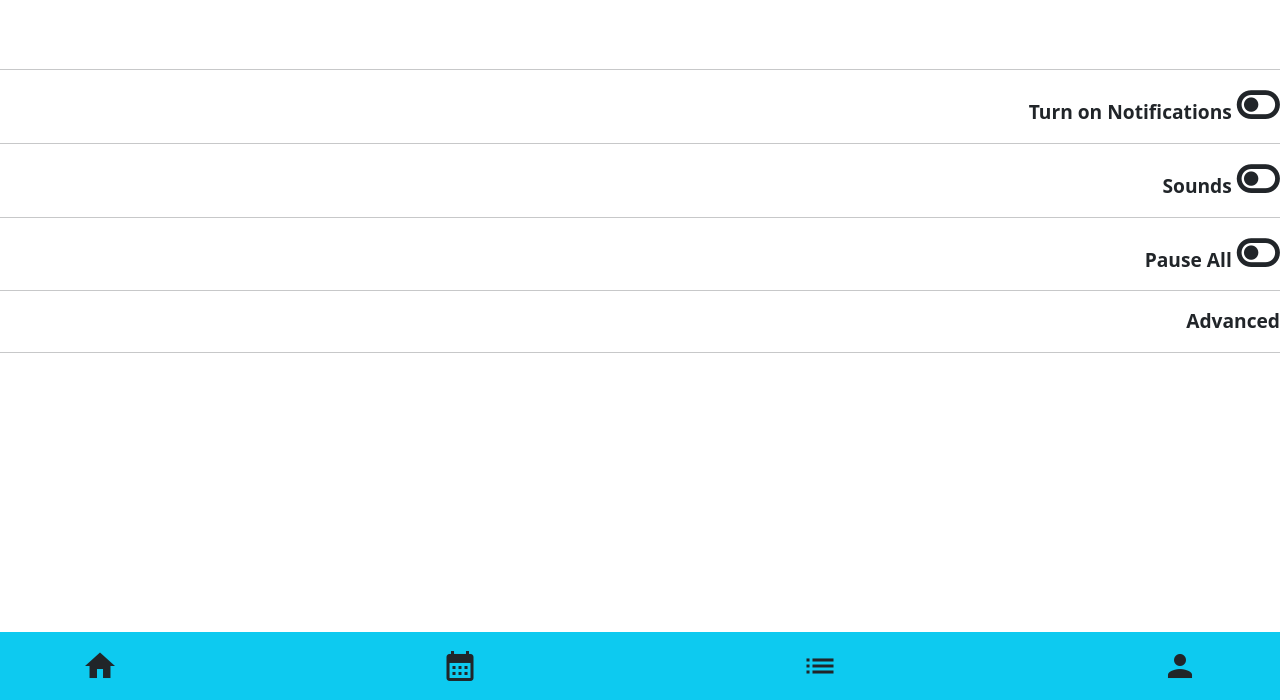
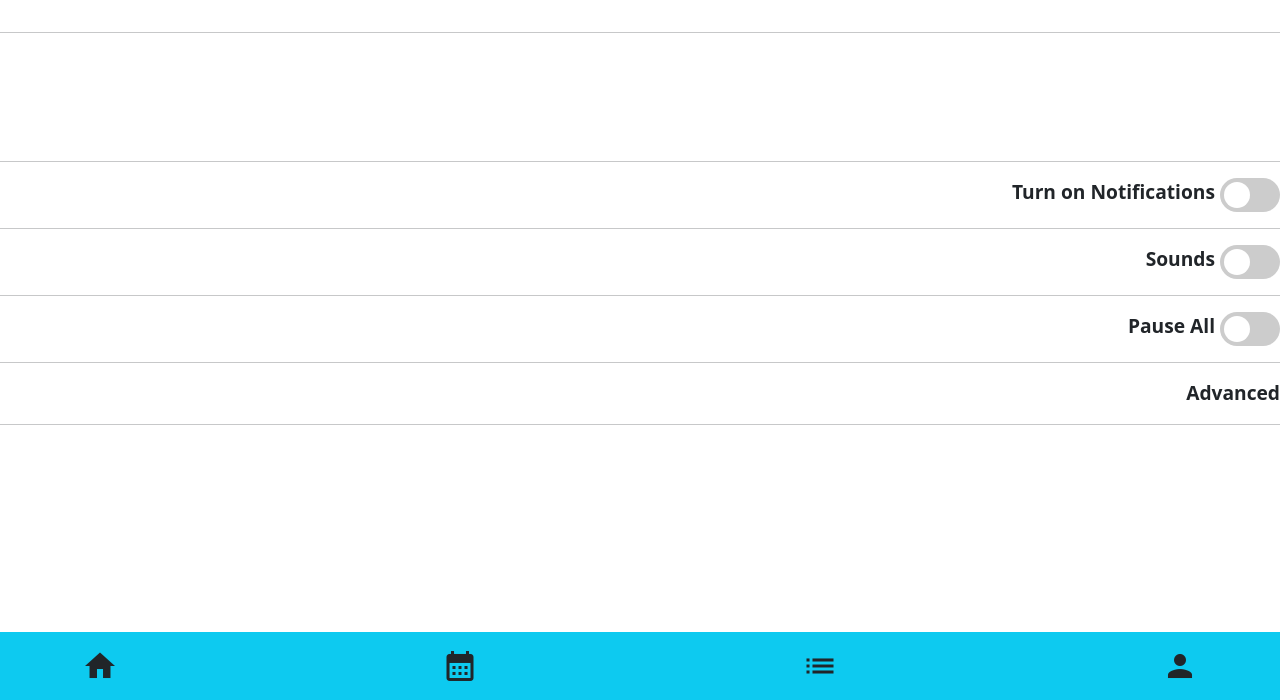
Before and after one commit to NicRodri/1800_202230_bby22, a plain HTML site: page html/Notifications/Settings2.html in a window 1280 px wide. Shown: the part 100-800 px from the top of the page. Drawn offline with nearby package versions, Linux system fonts and the light colour scheme; no server answers.

Commit message:
notifications4

```diff
--- a/html/Notifications/Settings2.html
+++ b/html/Notifications/Settings2.html
@@ -41,11 +41,77 @@
 
     <style>
         p{text-align: right;}
+
+
+        /* The switch - the box around the slider */
+.switch {
+  position: relative;
+  display: inline-block;
+  width: 60px;
+  height: 34px;
+}
+
+/* Hide default HTML checkbox */
+.switch input {
+  opacity: 0;
+  width: 0;
+  height: 0;
+}
+
+/* The slider */
+.slider {
+  position: absolute;
+  cursor: pointer;
+  top: 0;
+  left: 0;
+  right: 0;
+  bottom: 0;
+  background-color: #ccc;
+  -webkit-transition: .4s;
+  transition: .4s;
+}
+
+.slider:before {
+  position: absolute;
+  content: "";
+  height: 26px;
+  width: 26px;
+  left: 4px;
+  bottom: 4px;
+  background-color: white;
+  -webkit-transition: .4s;
+  transition: .4s;
+}
+
+input:checked + .slider {
+  background-color: #2196F3;
+}
+
+input:focus + .slider {
+  box-shadow: 0 0 1px #2196F3;
+}
+
+input:checked + .slider:before {
+  -webkit-transform: translateX(26px);
+  -ms-transform: translateX(26px);
+  transform: translateX(26px);
+}
+
+/* Rounded sliders */
+.slider.round {
+  border-radius: 34px;
+}
+
+.slider.round:before {
+  border-radius: 50%;
+}
     </style>
 
 </head>
 
 <body>
+    <nav id="navbarPlaceholder"></nav>
+
 
     <!------------------------------>
     <!-- Your HTML Layout go here -->
@@ -61,21 +127,30 @@
 
     <div>
         <p style="font-size:larger"><b>Turn on Notifications</b>
-            <i class="fa-solid fa-toggle-off fa-2x"></i></p>
+            <label class="switch">
+                <input type="checkbox">
+                <span class="slider round"></span>
+              </label></p>
     </div>
 
     <hr>
 
     <div>
         <p style="font-size:larger"><b>Sounds</b>
-            <i class="fa-solid fa-toggle-off fa-2x"></i></p>
+            <label class="switch">
+                <input type="checkbox">
+                <span class="slider round"></span>
+              </label></p>
     </div>
 
     <hr>
 
     <div>
         <p style="font-size:larger"><b>Pause All</b>
-            <i class="fa-solid fa-toggle-off fa-2x"></i></p>
+            <label class="switch">
+                <input type="checkbox">
+                <span class="slider round"></span>
+              </label></p>
     </div>
 
     <hr>
```
Also changed, not shown: html/Notifications/Settings0.html (+4 -0 lines), html/Notifications/Settings1.html (+2 -0 lines).
